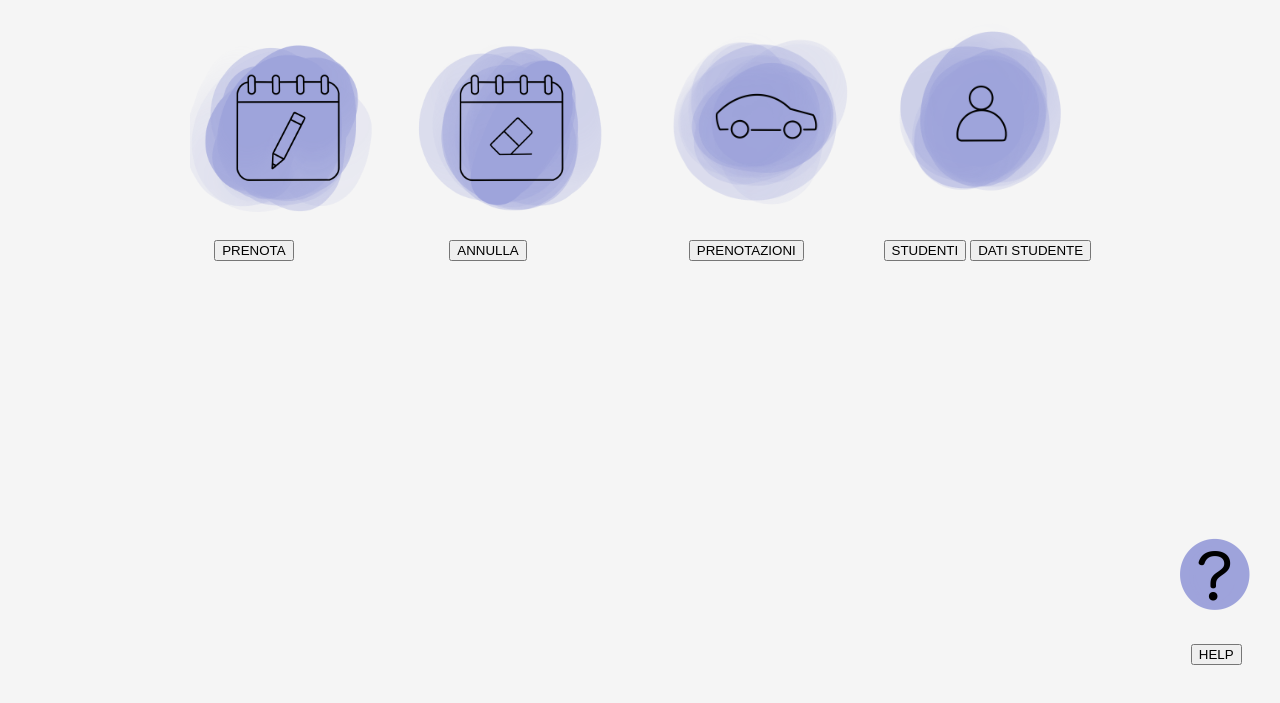
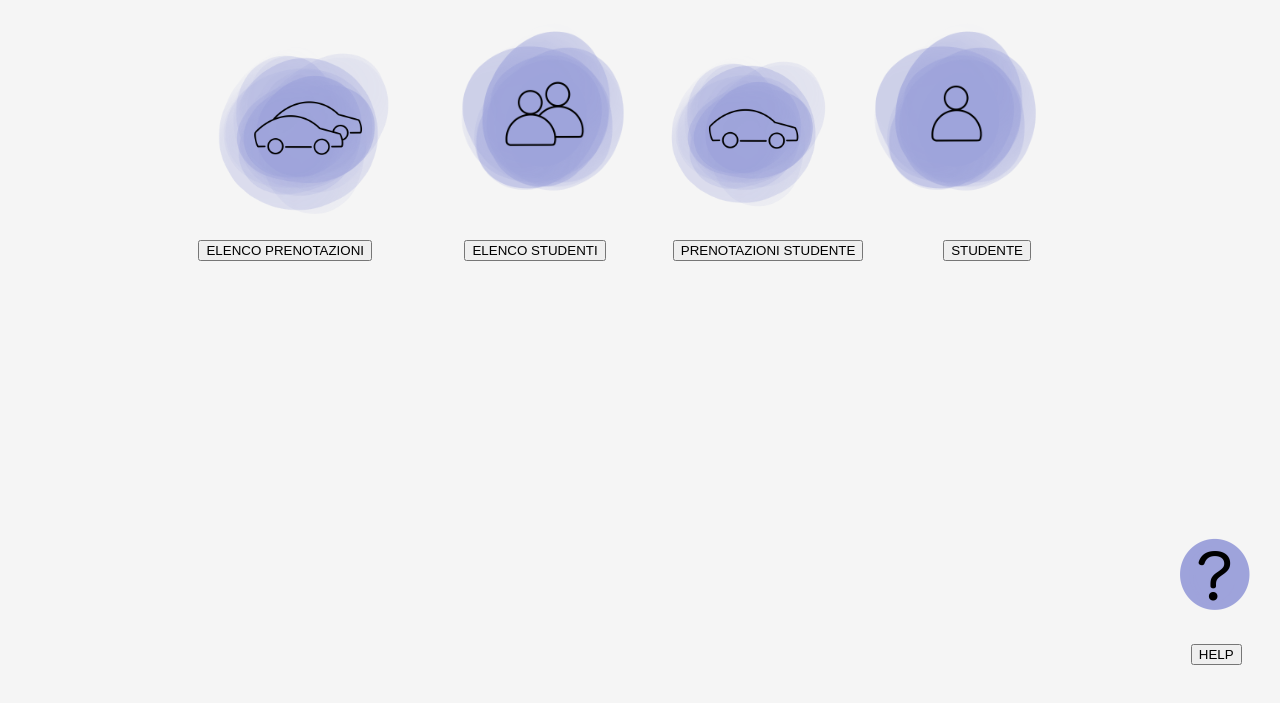
Before and after one commit to simonescevaroli/book-and-drive, a website: page static/menu_segerteria.html in a window 1280 px wide. Shown: the part 119-822 px from the top of the page. Drawn offline with Linux system fonts and the light colour scheme.

Commit message:
fix buttons, illustrations

```diff
--- a/static/menu_segerteria.html
+++ b/static/menu_segerteria.html
@@ -10,24 +10,23 @@
     </div>
     <p style="text-align:center">
         <br>
-        <img src="images\Crea_Prenotazione.png" width="15%", height="15%" style="padding-right: 30px;">
-        <img src="images\Cancella_Prenotazione_.png" width="15%", height="15%" style="padding-right: 50px;">
-        <img src="images\Resoconto_Prenotazioni.png" width="17%", height="17%">
+        <img src="images\Resoconto_Prenotazioni_tutte.png" width="15%", height="15%" style="padding-right: 30px;">
+        <img src="images\Info_Persone.png" width="17%", height="17%">
+        <img src="images\Resoconto_Prenotazioni.png" width="15%", height="15%" style="padding-right: 0px;">
         <img src="images\Info_Persona.png" width="17%", height="17%">
     </p>
     <p style="text-align:center;">
-        <span style="padding-right: 12%; padding-left: 2%;">
-            <button type="button">PRENOTA</button>
+        <span style="padding-right: 7%;">
+            <button type="button">ELENCO PRENOTAZIONI</button>
         </span>
-        <span style="padding-right: 12.5%;">
-            <button type="button">ANNULLA</button>
+        <span style="padding-right: 5%;">
+            <button type="button">ELENCO STUDENTI</button>
         </span>
         <span style="padding-right: 6%;">
-            <button type="button" >PRENOTAZIONI</button>
+            <button type="button">PRENOTAZIONI STUDENTE</button>
         </span>
-        <span>
-            <button type="button">STUDENTI</button>
-            <button type="button">DATI STUDENTE</button>
+        <span style="padding-right: 4%;">
+            <button type="button">STUDENTE</button>
         </span>
     </p>
     <p style="position: absolute; bottom: 0; right: 0; text-align:right;">
```
Also changed, not shown: static/menu_istruttore.html (+5 -9 lines), static/images/Info_Persone.png (added), static/images/Resoconto_Prenotazioni_tutte.png (added), static/images/penna.png (added).
